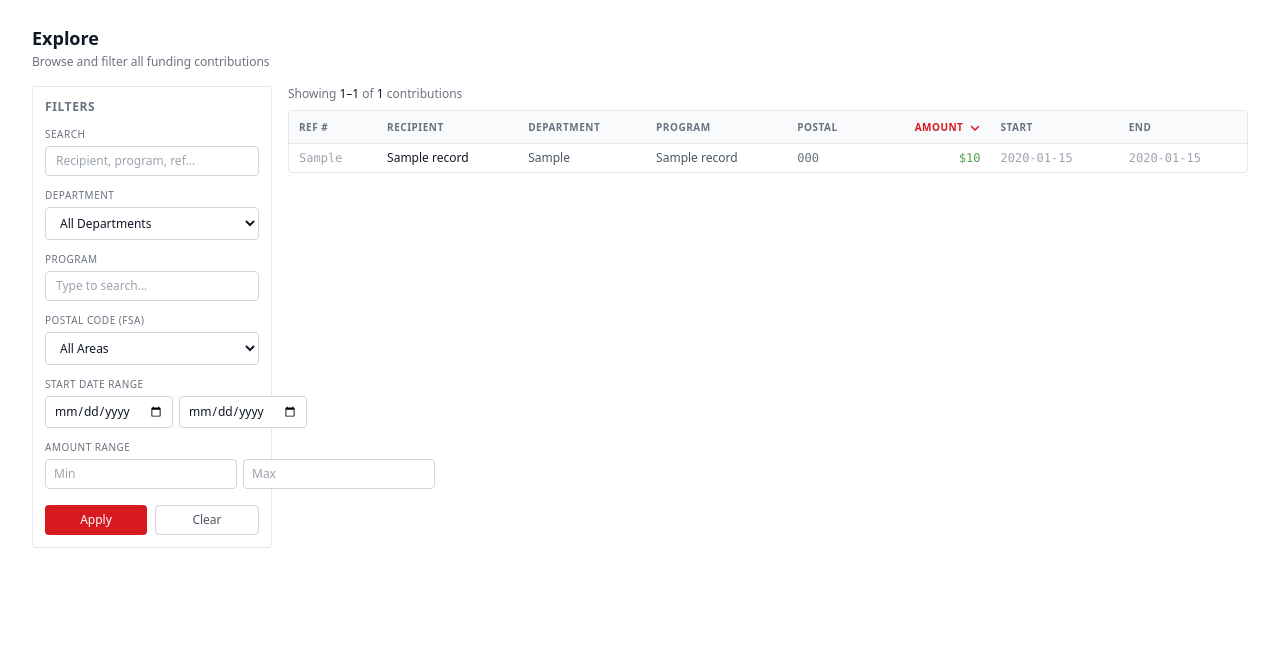
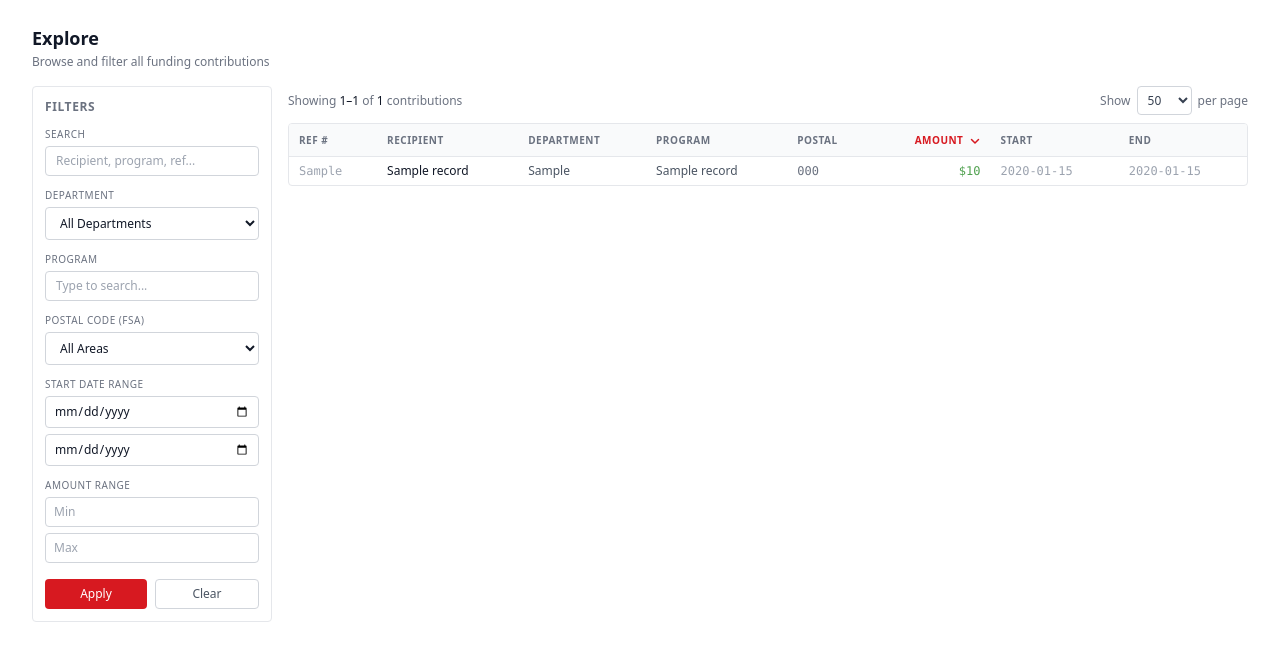
Before and after one commit to kam-eeel/vangran-funding-tracker, a FastAPI app: page /explore in a window 1280 px wide. Shown: the part 49-710 px from the top of the page. Run offline with FastAPI, Linux system fonts and the light colour scheme; tables that the repository leaves empty hold one stand-in row (values such as "Sample post"); some libraries are stand-ins or nearby versions.

Commit message:
clean up

```diff
--- a/templates/explore.html
+++ b/templates/explore.html
@@ -28,4 +28,22 @@
         </div>
     </div>
 </div>
+
+<!-- Record detail modal -->
+<div id="record-modal" class="hidden fixed inset-0 z-50 flex items-center justify-center p-4">
+    <div class="absolute inset-0 bg-black/40" onclick="document.getElementById('record-modal').classList.add('hidden')"></div>
+    <div id="record-modal-content" class="relative w-full max-w-2xl max-h-[85vh] overflow-y-auto bg-white rounded shadow-xl">
+        <!-- Content loaded by HTMX -->
+    </div>
+</div>
 {% endblock %}
+
+{% block scripts %}
+<script>
+    document.addEventListener('keydown', function(e) {
+        if (e.key === 'Escape') {
+            document.getElementById('record-modal').classList.add('hidden');
+        }
+    });
+</script>
+{% endblock %}
--- a/templates/partials/filter_panel.html
+++ b/templates/partials/filter_panel.html
@@ -54,28 +54,27 @@
 
     <div>
         <label class="block text-[10px] font-medium text-gray-500 mb-1 uppercase tracking-wider">Start Date Range</label>
-        <div class="flex gap-1.5">
+        <div class="flex flex-col gap-1.5">
             <input type="date" name="start_date_from" value="{{ filters.get('start_date_from', '') }}"
-                   class="flex-1 px-2 py-1.5 text-xs rounded border border-gray-300 bg-white text-gray-900 focus:ring-1 focus:ring-primary focus:border-primary outline-none">
+                   class="w-full px-2 py-1.5 text-xs rounded border border-gray-300 bg-white text-gray-900 focus:ring-1 focus:ring-primary focus:border-primary outline-none">
             <input type="date" name="start_date_to" value="{{ filters.get('start_date_to', '') }}"
-                   class="flex-1 px-2 py-1.5 text-xs rounded border border-gray-300 bg-white text-gray-900 focus:ring-1 focus:ring-primary focus:border-primary outline-none">
+                   class="w-full px-2 py-1.5 text-xs rounded border border-gray-300 bg-white text-gray-900 focus:ring-1 focus:ring-primary focus:border-primary outline-none">
         </div>
     </div>
 
     <div>
         <label class="block text-[10px] font-medium text-gray-500 mb-1 uppercase tracking-wider">Amount Range</label>
-        <div class="flex gap-1.5">
+        <div class="flex flex-col gap-1.5">
             <input type="number" name="amount_min" value="{{ filters.get('amount_min', '') }}"
                    placeholder="Min"
-                   class="flex-1 px-2 py-1.5 text-xs rounded border border-gray-300 bg-white text-gray-900 focus:ring-1 focus:ring-primary focus:border-primary outline-none placeholder:text-gray-400">
+                   class="w-full px-2 py-1.5 text-xs rounded border border-gray-300 bg-white text-gray-900 focus:ring-1 focus:ring-primary focus:border-primary outline-none placeholder:text-gray-400">
             <input type="number" name="amount_max" value="{{ filters.get('amount_max', '') }}"
                    placeholder="Max"
-                   class="flex-1 px-2 py-1.5 text-xs rounded border border-gray-300 bg-white text-gray-900 focus:ring-1 focus:ring-primary focus:border-primary outline-none placeholder:text-gray-400">
+                   class="w-full px-2 py-1.5 text-xs rounded border border-gray-300 bg-white text-gray-900 focus:ring-1 focus:ring-primary focus:border-primary outline-none placeholder:text-gray-400">
         </div>
     </div>
 
-    <input type="hidden" name="sort" value="{{ sort }}">
-    <input type="hidden" name="dir" value="{{ dir }}">
+    <input type="hidden" id="per-page-hidden" name="per_page" value="{{ per_page }}">
 
     <div class="flex gap-2 pt-1">
         <button type="submit"
--- a/templates/partials/records_table.html
+++ b/templates/partials/records_table.html
@@ -10,7 +10,7 @@
 <th class="px-2.5 py-2 text-{{ align }} text-[10px] font-semibold uppercase tracking-wider cursor-pointer select-none whitespace-nowrap
            text-gray-500 hover:text-primary
            {% if sort == col %}text-primary{% endif %}"
-    hx-get="/explore/partials/table?sort={{ col }}&dir={{ next_dir }}"
+    hx-get="/explore/partials/table?sort={{ col }}&dir={{ next_dir }}&per_page={{ per_page }}"
     hx-target="#records-table-container"
     hx-include="#filter-form"
     hx-indicator="#loading-bar"
@@ -25,6 +25,22 @@
         <span class="font-medium text-gray-900">{{ ((page - 1) * per_page) + 1 }}–{{ [page * per_page, total] | min }}</span>
         of <span class="font-medium text-gray-900">{{ "{:,}".format(total) }}</span> contributions
     </p>
+    <div class="flex items-center gap-1.5">
+        <label class="text-xs text-gray-500">Show</label>
+        <select onchange="
+            document.getElementById('per-page-hidden').value = this.value;
+            var params = new URLSearchParams(new FormData(document.getElementById('filter-form')));
+            params.set('per_page', this.value);
+            params.set('page', 1);
+            htmx.ajax('GET', '/explore/partials/table?' + params.toString(), {target: '#records-table-container'});
+        "
+                class="text-xs border border-gray-300 rounded px-1.5 py-1 bg-white text-gray-700 focus:outline-none focus:ring-1 focus:ring-primary">
+            {% for opt in per_page_options %}
+            <option value="{{ opt }}" {% if opt == per_page %}selected{% endif %}>{{ opt }}</option>
+            {% endfor %}
+        </select>
+        <span class="text-xs text-gray-500">per page</span>
+    </div>
 </div>
 
 <div class="bg-white rounded border border-gray-200 overflow-hidden">
@@ -44,11 +60,15 @@
             </thead>
             <tbody class="divide-y divide-gray-100">
                 {% for r in records %}
-                <tr class="record-row hover:bg-gray-50">
-                    <td class="px-2.5 py-1.5 text-gray-400 font-mono whitespace-nowrap">{{ r.ref_n }}</td>
-                    <td class="px-2.5 py-1.5 max-w-[180px] truncate text-gray-900" title="{{ r.recipient_name }}">{{ r.recipient_name }}</td>
-                    <td class="px-2.5 py-1.5 max-w-[160px] truncate text-gray-600" title="{{ r.department }}">{{ short_department(r.department) }}</td>
-                    <td class="px-2.5 py-1.5 max-w-[160px] truncate text-gray-600" title="{{ r.program_name }}">{{ r.program_name }}</td>
+                <tr class="record-row hover:bg-gray-50 cursor-pointer"
+                    hx-get="/explore/partials/record/{{ r.id }}"
+                    hx-target="#record-modal-content"
+                    hx-indicator="#loading-bar"
+                    hx-on::after-request="document.getElementById('record-modal').classList.remove('hidden')">
+                    <td class="px-2.5 py-1.5 text-gray-400 font-mono break-all">{{ r.ref_n }}</td>
+                    <td class="px-2.5 py-1.5 max-w-[200px] text-gray-900 break-words">{{ r.recipient_name }}</td>
+                    <td class="px-2.5 py-1.5 max-w-[180px] text-gray-600 break-words">{{ short_department(r.department) }}</td>
+                    <td class="px-2.5 py-1.5 max-w-[180px] text-gray-600 break-words">{{ r.program_name }}</td>
                     <td class="px-2.5 py-1.5 whitespace-nowrap font-mono text-gray-500">{{ r.postal_code[:3] }}</td>
                     <td class="px-2.5 py-1.5 text-right whitespace-nowrap font-mono font-medium
                                {% if r.amount is not none and r.amount >= 0 %}text-accent-green{% else %}text-accent-red{% endif %}">
@@ -74,7 +94,7 @@
 <nav class="flex items-center justify-center gap-1 mt-3">
     {% macro page_btn(p, label=None, disabled=False) %}
     <button {% if not disabled %}
-                hx-get="/explore/partials/table?page={{ p }}&sort={{ sort }}&dir={{ dir }}"
+                hx-get="/explore/partials/table?page={{ p }}&sort={{ sort }}&dir={{ dir }}&per_page={{ per_page }}"
                 hx-target="#records-table-container"
                 hx-include="#filter-form"
                 hx-indicator="#loading-bar"
```
Also changed, not shown: app/db.py (+19 -0 lines), app/web/routes/dashboard.py (+3 -8 lines), app/web/routes/explore.py (+43 -3 lines), templates/partials/kpi_cards.html (+8 -8 lines), templates/partials/record_detail.html (added, +60 -0 lines).
